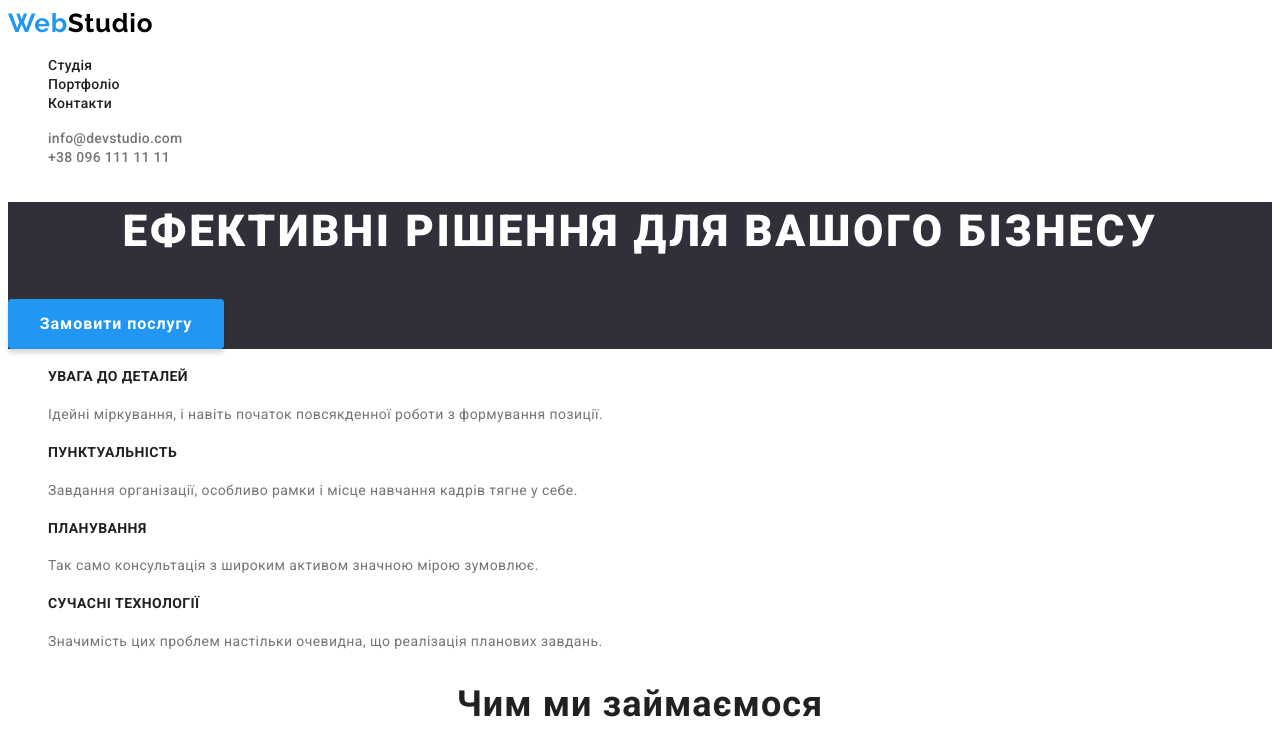
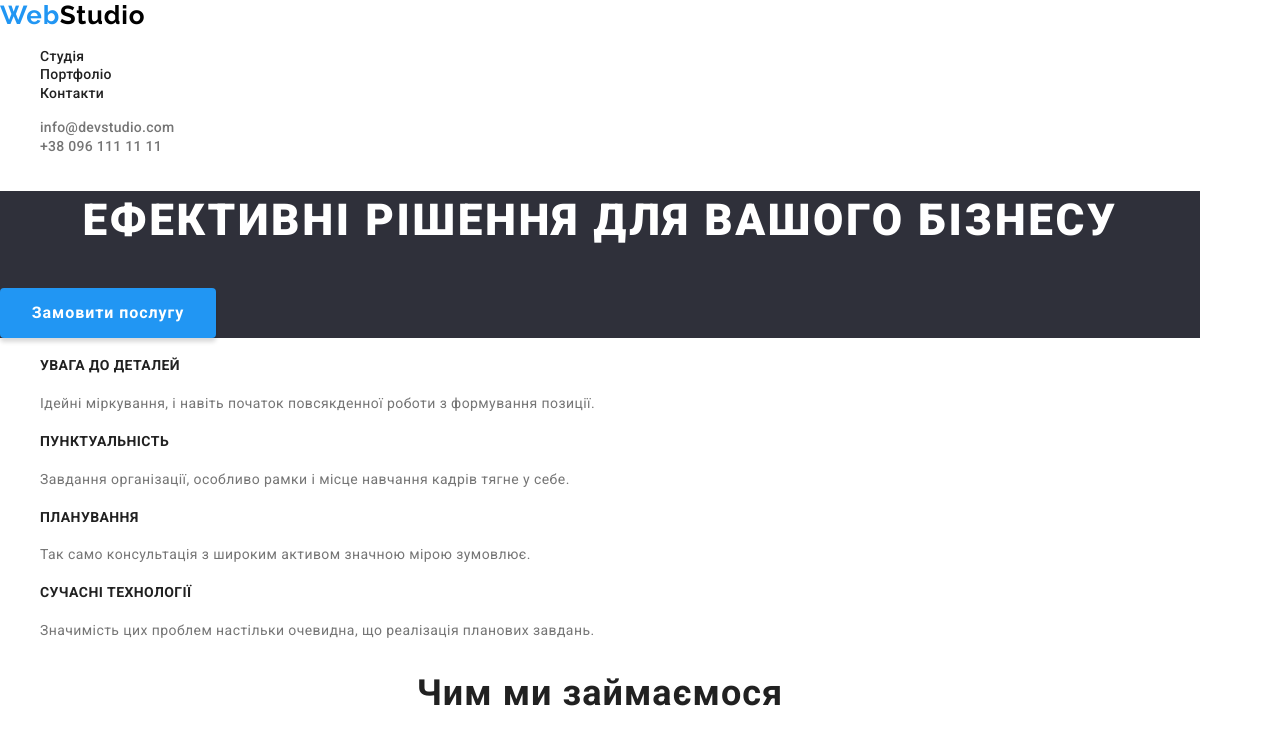
Before and after one commit to 7tonic/goit-markup-hw-03, a plain HTML site: page index.html in a window 1280 px wide. Shown: the top 742 px of the page. Drawn offline with nearby package versions, Linux system fonts and the light colour scheme.

Commit message:
organizational structure changes

```diff
--- a/css/styles.css
+++ b/css/styles.css
@@ -1,20 +1,32 @@
 
 
 :root {
+
+    --color-blue-letters: #2196F3;
+
     --color-blue-section: #2F303A;
-    --color-blue-letters: #2196F3;
+
     --color-black-h:#212121;
+    --color-black-logo: #000000;
+
     --color-grey-p:#757575;
+    --color-grey-button: #F5F4FA;
+
     --color-white-text:#FFFFFF;
-    --color-grey-button:#F5F4FA;
     --color-white-background:#EEEEEE;
-    --color-black-logo:#000000;
-    --color-white-background2:F5F5F5;
+    --color-white-background2: #F5F5F5;
+
 }
 
 body {
     font-family: 'Roboto', sans-serif;
     color: var(--color-black-h);
+}
+
+/* -------------reset-------------  */
+
+*h1, h2, h3, h4, h5, h6, p, ul {
+    margin:0;
 }
 
 .list {
@@ -25,10 +37,15 @@ body {
     text-decoration:none
 }
 
-/* font-family: 'Raleway', sans-serif; */
+/* -------------reset-------------  */
 
-/* header */
+/*------------container---------------*/
 
+.container {
+    width:1200px;
+}
+
+/*------------container---------------*/
 
 /*Web Studio design */
 
--- a/index.html
+++ b/index.html
@@ -5,7 +5,7 @@
     <meta http-equiv="X-UA-Compatible" content="IE=edge">
     <meta name="viewport" content="width=device-width, initial-scale=1.0">
     <title>Студія</title>
-
+    <link rel="stylesheet" href="https://cdn.jsdelivr.net/npm/modern-normalize@1.1.0/modern-normalize.min.css">
     <link rel="preconnect" href="https://fonts.googleapis.com">
     <link rel="preconnect" href="https://fonts.gstatic.com" crossorigin>
     <link href="https://fonts.googleapis.com/css2?family=Raleway:wght@700&family=Roboto:wght@400;500;700;900&display=swap"
@@ -13,7 +13,7 @@
     <link rel="stylesheet" href="./css/styles.css">
 </head>
 <body>
-    <header class="header">
+    <header class="header container">
         <nav class="header-nav">
             <a class="header-nav-logo link" href="./index.html"><span class="header-nav-logo1">Web</span><span class="header-nav-logo2">Studio</span></a>
             <ul class="header-link list">
@@ -28,12 +28,12 @@
         </ul>
     </header>
     <main>
-        <section class="section-one">
+        <section class="section-one container">
             <h1 class="section-one-h1">ЕФЕКТИВНІ РІШЕННЯ ДЛЯ ВАШОГО БІЗНЕСУ</h1>
             <button class="section-one-button" type="button">Замовити послугу</button>
         </section>
 
-        <section class="section-two">
+        <section class="section-two container">
             <ul class="section-two-list list">
                 <li class="section-two-list-item">
                     <h2 class="section-two-h2">УВАГА ДО ДЕТАЛЕЙ</h2>
@@ -53,7 +53,7 @@
                 </li>
             </ul>
         </section>
-        <section class="about-us">
+        <section class="about-us container">
             <h2 class="about-us-header">Чим ми займаємося</h2>
             <ul class="list">
                 <li class="about-us-list-item">
@@ -72,7 +72,7 @@
                 </li>
             </ul>
         </section>
-        <section class="our-team">
+        <section class="our-team container">
             <h2 class="our-team-header">Наша команда</h2>
             <ul class="list">
                 <li class="our-team-list-item">
@@ -98,7 +98,7 @@
         </section>
 
     </main>
-    <footer class="footer">
+    <footer class="footer container">
         <a class="footer-logo link" href="./index.html">
             <span class="footer-logo1">Web</span><span class="footer-logo2">Studio</span>
         </a>
```
Also changed, not shown: portfolio.html (+3 -3 lines).
